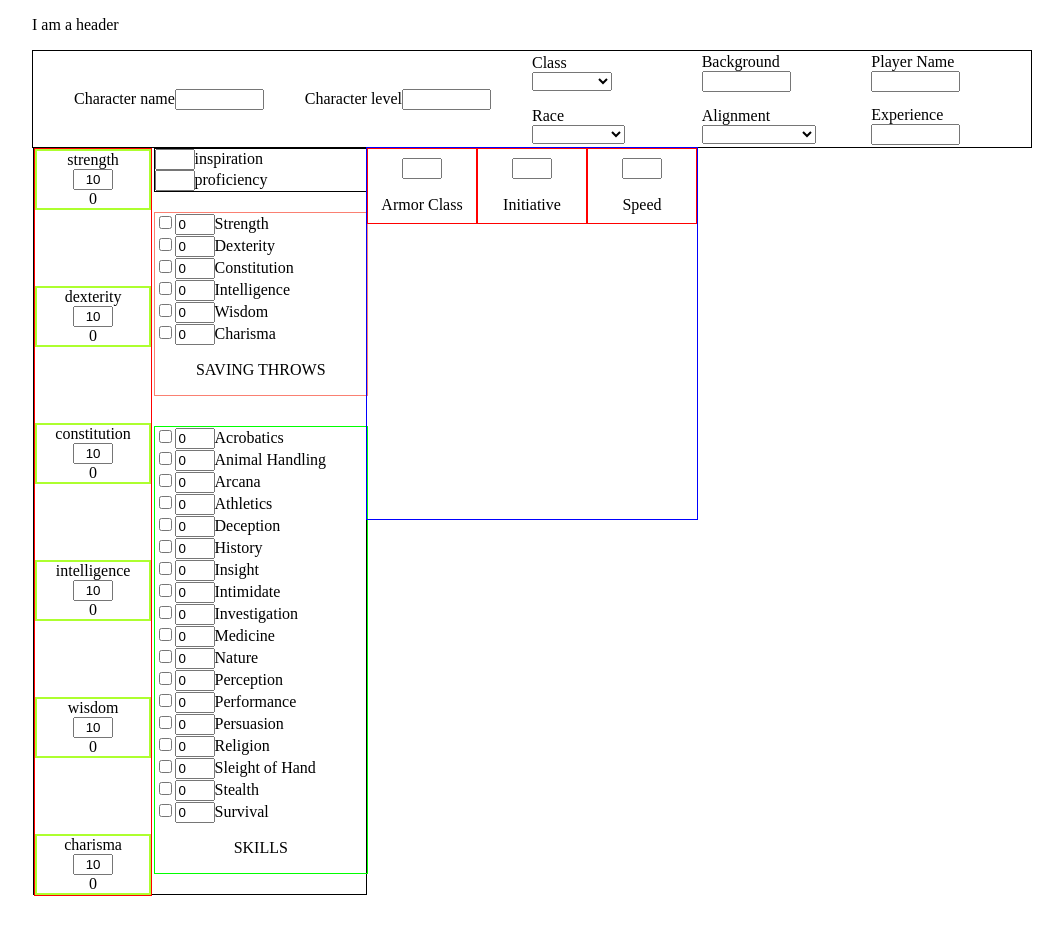
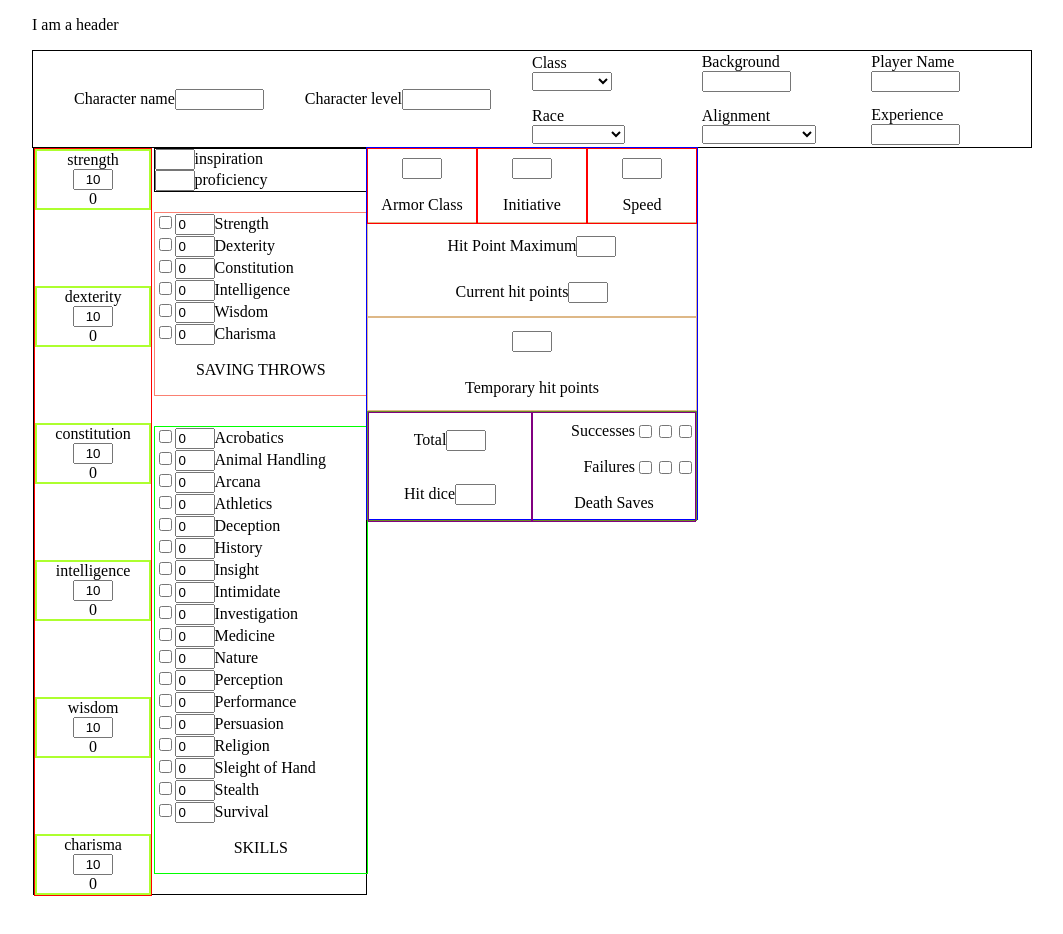
Before and after one commit to PavelVysh/dndCharGenerator, a React (Create React App) app: page / in a window 1280 px wide. Shown: the top 934 px of the page, without its empty margins (108-1171 px from the left). Built offline with nearby package versions, Linux system fonts and the light colour scheme.

Commit message:
hit dice and death throws done

```diff
--- a/public/styles.css
+++ b/public/styles.css
@@ -19,6 +19,9 @@
 
 .header.stats {
     float: right;
+}
+.zero-margin {
+    margin: 0;
 }
 
 .header.grid {
@@ -139,3 +142,33 @@ input[type="number"] {
     display: flex;
     justify-content: space-around;
 }
+.central-row {
+    height: 25%;
+    border: 1px solid burlywood;
+    display: flex;
+    flex-direction: column;
+    align-items: center;
+    justify-content: space-around;
+}
+.central-bot-row {
+    display: flex;
+    border: 1px solid olivedrab;
+    height: 29%;
+}
+.hit-dice {
+    border: 1px solid purple;
+    display: flex;
+    flex-direction: column;
+    align-items: center;
+    justify-content: space-around;
+    height: 100%;
+    flex: 1 1 0px;
+    width: 0;
+}
+.full-width {
+    width: 100%;
+}
+.right-align {
+    display: flex;
+    justify-content: flex-end;
+}
--- a/src/components/centralStats.jsx
+++ b/src/components/centralStats.jsx
@@ -2,6 +2,10 @@ import React from "react";
 import ArmorClass from "./charCreationComponents/subParts/centralStats/armor";
 import Initiative from "./charCreationComponents/subParts/centralStats/initianive";
 import Speed from "./charCreationComponents/subParts/centralStats/speed";
+import CurrentHp from "./charCreationComponents/subParts/centralStats/currentHp";
+import TempHp from "./charCreationComponents/subParts/centralStats/tempHp";
+import HitDice from "./charCreationComponents/subParts/centralStats/hitDice";
+import DeathSaves from "./charCreationComponents/subParts/centralStats/deathSaves";
 
 function CentralStats() {
     return (<div className="central-stats container">
@@ -10,6 +14,12 @@ function CentralStats() {
             <Initiative />
             <Speed />
         </div>
+        <CurrentHp />
+        <TempHp />
+        <div className="central-bot-row">
+            <HitDice />
+            <DeathSaves />
+        </div>
     </div>)
 }
 
--- /dev/null
+++ b/src/components/charCreationComponents/subParts/centralStats/currentHp.jsx
@@ -0,0 +1,16 @@
+import React from "react";
+
+function CurrentHp() {
+    return (<div className="central-row">
+        <div>
+            <label htmlFor="maxhp">Hit Point Maximum</label>
+            <input name="maxhp" type="number" size="2"></input>
+        </div>
+        <div>
+            <label className="zero-margin">Current hit points</label>
+            <input name="currentHp" type="number" size="2"></input>
+        </div>
+    </div>);
+}
+
+export default CurrentHp;
--- /dev/null
+++ b/src/components/charCreationComponents/subParts/centralStats/deathSaves.jsx
@@ -0,0 +1,21 @@
+import React from "react";
+
+function DeathSaves() {
+    return (<div className="hit-dice">
+        <div className="full-width right-align">
+            <p className="inline zero-margin">Successes</p>
+            <input type="checkbox"></input>
+            <input type="checkbox"></input>
+            <input type="checkbox"></input>
+        </div>
+        <div className="full-width right-align">
+            <p className="inline zero-margin">Failures</p>
+            <input type="checkbox"></input>
+            <input type="checkbox"></input>
+            <input type="checkbox"></input>
+        </div>
+        <p className="inline zero-margin">Death Saves</p>
+    </div>);
+}
+
+export default DeathSaves;
--- /dev/null
+++ b/src/components/charCreationComponents/subParts/centralStats/hitDice.jsx
@@ -0,0 +1,16 @@
+import React from "react";
+
+function HitDice() {
+    return (<div className="hit-dice">
+        <div>
+            <label htmlFor="total" id="total">Total</label>
+            <input type="number" name="total" id="total" size="2"></input>
+        </div>
+        <div>
+            <label htmlFor="hitDice">Hit dice</label>
+            <input name="hitDice" id="hitDice" size="2"></input>
+        </div>
+    </div>);
+}
+
+export default HitDice;
--- /dev/null
+++ b/src/components/charCreationComponents/subParts/centralStats/tempHp.jsx
@@ -0,0 +1,10 @@
+import React from "react";
+
+function TempHp() {
+    return (<div className="central-row">
+        <input name="maxhp" type="number" size="2"></input>
+        <p className="zero-margin">Temporary hit points</p>
+    </div>);
+}
+
+export default TempHp;
```
